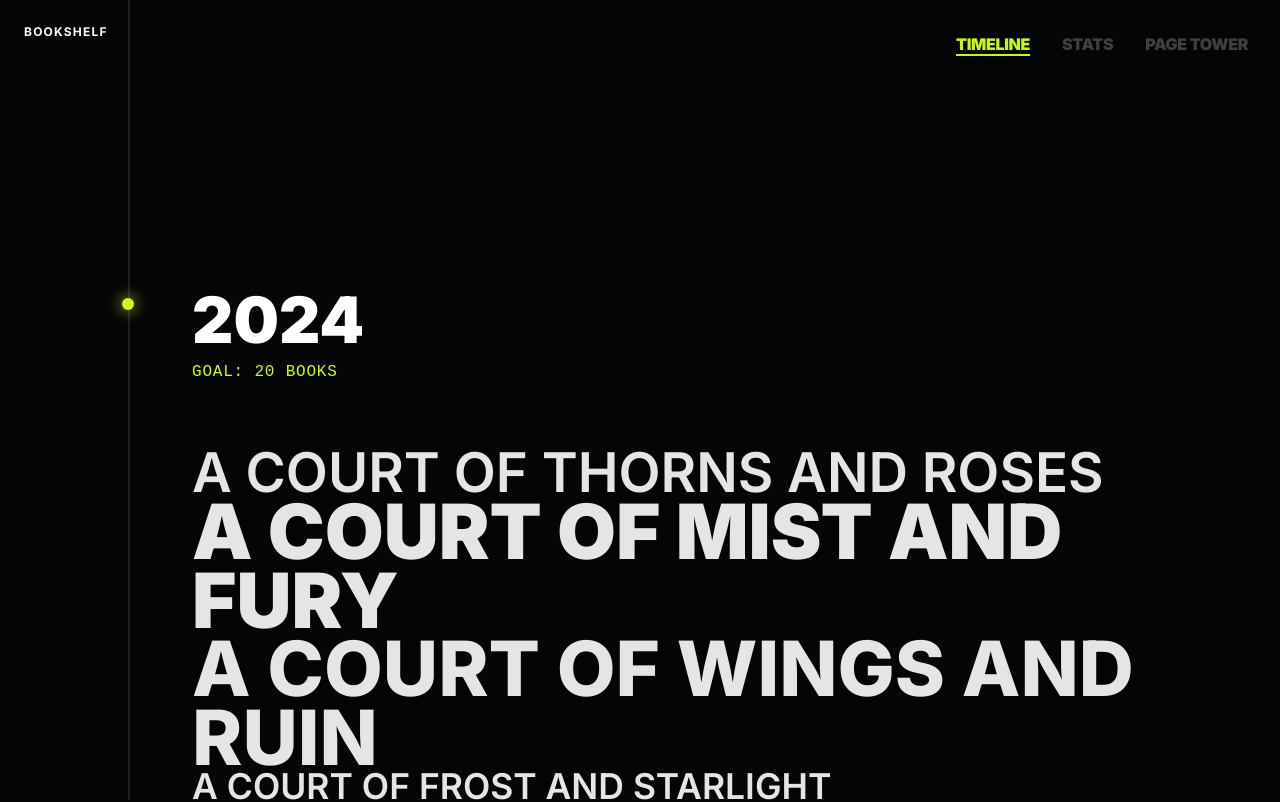
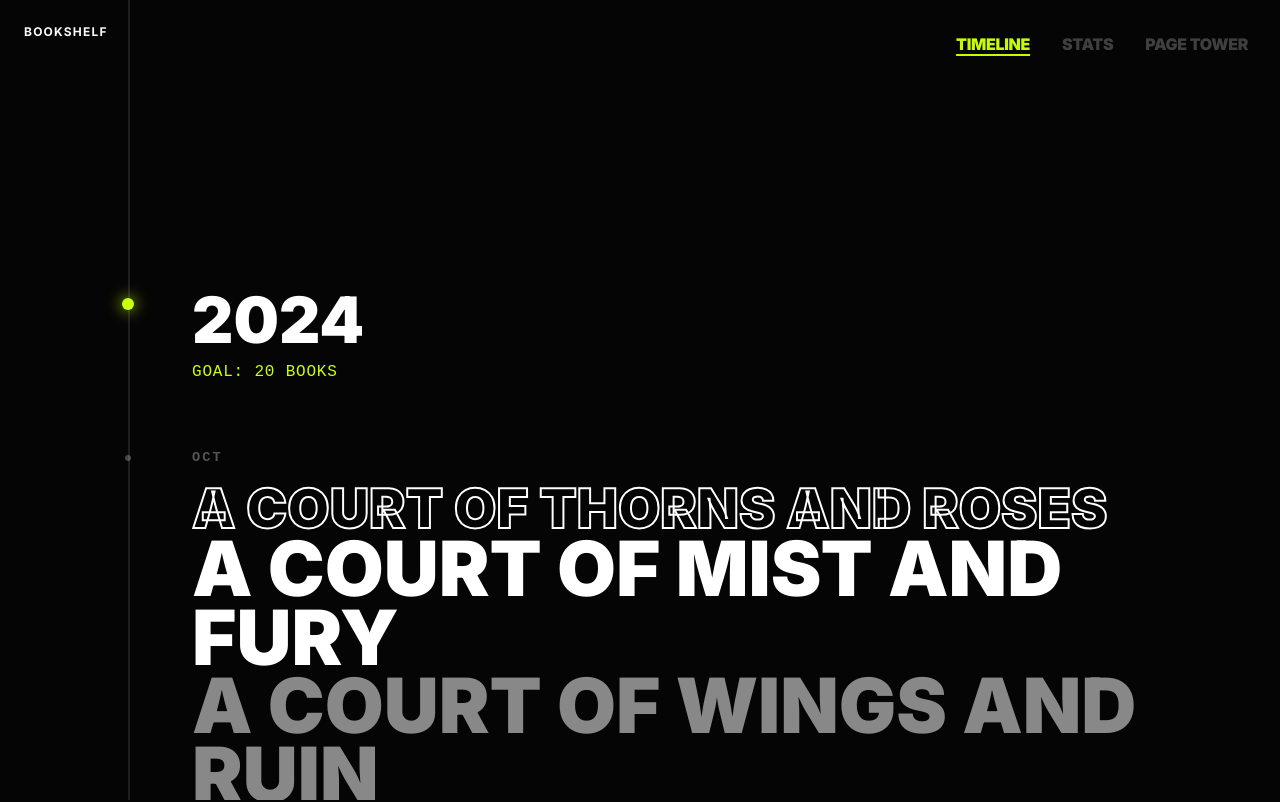
Before and after one commit to eline00/bookshelf.github.io, a Next.js app: page / in a window 1280 px wide. Shown: the top 802 px of the page. Built offline with nearby package versions, Linux system fonts and the light colour scheme.

Commit message:
Save: commit tracked modifications

```diff
--- a/app/globals.css
+++ b/app/globals.css
@@ -95,6 +95,36 @@ body {
   letter-spacing: 0.05em;
 }
 
+/* Month Markers */
+.month-group {
+  margin-top: 2rem;
+}
+
+.month-marker {
+  position: relative;
+  font-family: monospace;
+  font-size: 0.85rem;
+  font-weight: 700;
+  color: #555;
+  text-transform: uppercase;
+  letter-spacing: 0.15em;
+  margin-bottom: 1rem;
+  padding-left: 0;
+}
+
+/* Small tick on the timeline for months */
+.month-marker::before {
+  content: '';
+  position: absolute;
+  left: -5vw;
+  top: 50%;
+  width: 6px;
+  height: 6px;
+  background: #444;
+  border-radius: 50%;
+  transform: translate(-50%, -50%);
+}
+
 /* Progress Bar */
 .progress-wrapper {
   width: 60vw;
@@ -159,14 +189,40 @@ body {
 .book-item {
   line-height: 0.9;
   text-transform: uppercase;
-  transition: color 0.3s ease, opacity 0.3s ease;
+  transition: color 0.3s ease, opacity 0.3s ease, -webkit-text-stroke 0.3s ease, transform 0.3s ease;
   user-select: none;
-  will-change: transform, font-variation-settings;
+  will-change: transform;
   transform-origin: left center;
   max-width: 85vw;
   word-wrap: break-word;
   overflow-wrap: break-word;
   hyphens: auto;
+}
+
+/* Rating-based density styles
+   5★ = Solid White (Maximum impact)
+   4★ = Solid Gray (High density, less brightness)
+   3★ = Hollow White Outline (Structure without substance)
+   <3★ = Hollow Gray Outline (Faint structure)
+*/
+.book-item.rating-5 {
+  color: #ffffff;
+  -webkit-text-stroke: 0;
+}
+
+.book-item.rating-4 {
+  color: #888888;
+  -webkit-text-stroke: 0;
+}
+
+.book-item.rating-3 {
+  color: transparent;
+  -webkit-text-stroke: 2px #ffffff;
+}
+
+.book-item.rating-low {
+  color: transparent;
+  -webkit-text-stroke: 2px #555555;
 }
 
 .is-hovering .book-item {
@@ -178,7 +234,8 @@ body {
   opacity: 1;
   filter: blur(0);
   z-index: 20;
-  color: #fff;
+  color: #fff !important;
+  -webkit-text-stroke: 0 !important;
   text-shadow: 0 0 20px rgba(255,255,255,0.5);
 }
 
--- a/app/page.tsx
+++ b/app/page.tsx
@@ -145,16 +145,22 @@ export default function Home() {
     }
   };
 
-  const getBookStyles = (book: Book) => {
-    const weight = Math.max(100, Math.min(900, (book.rating / 5) * 900));
+  const getBookStyles = (book: Book): React.CSSProperties => {
     const baseSize = Math.max(2.5, Math.min(7, (book.pages / 100) * 1.2));
     const titleLengthFactor =
       book.title.length > 30 ? 0.7 : book.title.length > 20 ? 0.85 : 1;
     const size = baseSize * titleLengthFactor;
     return {
-      fontWeight: weight,
+      fontWeight: 900, // Always bold for brutalist style
       fontSize: `clamp(1.5rem, ${size}vw, 6rem)`,
     };
+  };
+
+  const getRatingClass = (rating: number): string => {
+    if (rating >= 5) return "rating-5"; // Solid white
+    if (rating >= 4) return "rating-4"; // Solid gray
+    if (rating >= 3) return "rating-3"; // Hollow white outline
+    return "rating-low"; // Hollow gray outline
   };
 
   return (
@@ -237,6 +243,17 @@ export default function Home() {
               fillColor = "#ffee00";
             }
 
+            // Group books by month
+            const monthNames = ["JAN", "FEB", "MAR", "APR", "MAY", "JUN", "JUL", "AUG", "SEP", "OCT", "NOV", "DEC"];
+            const booksByMonth: Record<number, Book[]> = {};
+            yearBooks.forEach((book) => {
+              const monthIndex = new Date(book.date).getMonth();
+              if (!booksByMonth[monthIndex]) {
+                booksByMonth[monthIndex] = [];
+              }
+              booksByMonth[monthIndex].push(book);
+            });
+
             return (
               <div key={year}>
                 {/* Year Marker */}
@@ -247,17 +264,25 @@ export default function Home() {
                   </div>
                 </div>
 
-                {/* Books */}
-                {yearBooks.map((book, index) => (
+                {/* Books grouped by month */}
+                {Object.keys(booksByMonth)
+                  .map(Number)
+                  .sort((a, b) => a - b)
+                  .map((monthIndex) => (
+                    <div key={monthIndex} className="month-group">
+                      <div className="month-marker">{monthNames[monthIndex]}</div>
+                      {booksByMonth[monthIndex].map((book, index) => (
                         <div
                           key={`${book.id}-${index}`}
-                    className="book-item cursor-pointer"
+                          className={`book-item cursor-pointer ${getRatingClass(book.rating)}`}
                           style={getBookStyles(book)}
                           onMouseEnter={() => handleMouseEnter(book)}
                           onMouseLeave={handleMouseLeave}
                           onClick={() => openModal(book)}
                         >
                           {book.title}
+                        </div>
+                      ))}
                     </div>
                   ))}
 
```
Lines whose indentation alone changed are shown as unchanged.
